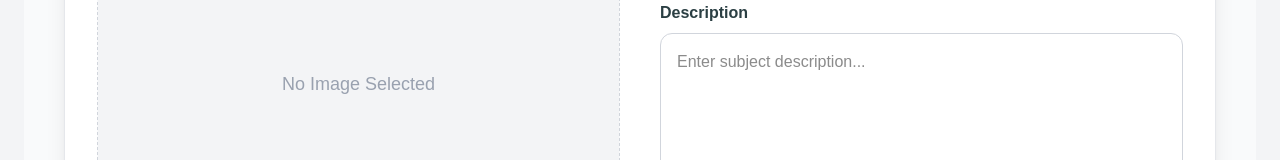
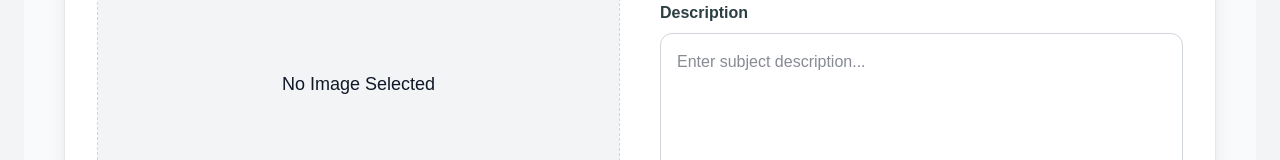
Before and after one commit to Noman-Prime/studiesforge_frontend, a Next.js app: page /admin/subject/create in a window 1280 px wide. Shown: the part 443-603 px from the top of the page. Built offline with nearby package versions, Linux system fonts and the light colour scheme.

Commit message:
Admin Subject is being updated

```diff
--- a/src/app/admin/subject/create/page.js
+++ b/src/app/admin/subject/create/page.js
@@ -67,7 +67,7 @@ const Create = () => {
                   {preview ? (
                     <img src={preview} alt="Preview" className="h-full w-full object-cover" />
                   ) : (
-                    <span className="text-lg text-gray-400">No Image Selected</span>
+                    <span className="text-lg text-gray-900">No Image Selected</span>
                   )}
                 </div>
                 <div className="border-t p-5">
@@ -78,11 +78,11 @@ const Create = () => {
             <div className="flex w-full flex-col space-y-6">
               <div>
                 <label className="mb-2 block font-semibold text-[#2B3F43]">Subject Title</label>
-                <input type="text" name="title" value={data.title} onChange={changeData} placeholder="Enter subject title..." className="w-full rounded-xl border border-gray-300 p-4 outline-none transition focus:border-[#2B3F43]" />
+                <input type="text" name="title" value={data.title} onChange={changeData} placeholder="Enter subject title..." className="w-full rounded-xl text-gray-900 border border-gray-300 p-4 outline-none transition focus:border-[#2B3F43]" />
               </div>
               <div className="flex-grow">
                 <label className="mb-2 block font-semibold text-[#2B3F43]">Description</label>
-                <textarea name="description" value={data.description} onChange={changeData} rows={9} placeholder="Enter subject description..." className="w-full resize-none rounded-xl border border-gray-300 p-4 outline-none transition focus:border-[#2B3F43]" />
+                <textarea name="description" value={data.description} onChange={changeData} rows={9} placeholder="Enter subject description..." className="w-full resize-none rounded-xl text-gray-900 border border-gray-300 p-4 outline-none transition focus:border-[#2B3F43]" />
               </div>
               <div className="flex justify-end pt-4">
                 <button type="submit" disabled={loading} className="flex items-center gap-2 rounded-xl bg-[#2B3F43] px-8 py-3 font-semibold text-white transition hover:opacity-90 disabled:opacity-50">
```
